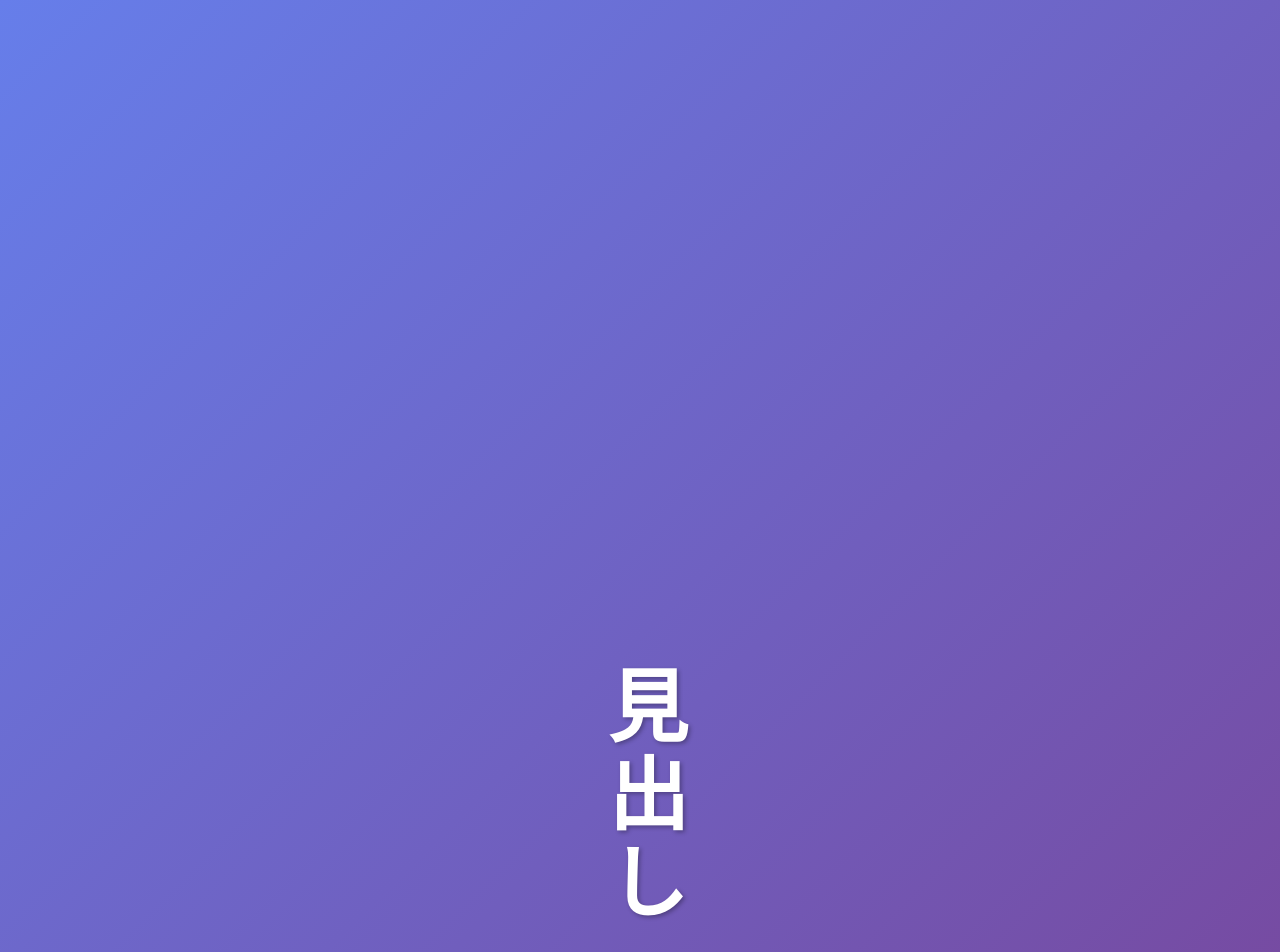
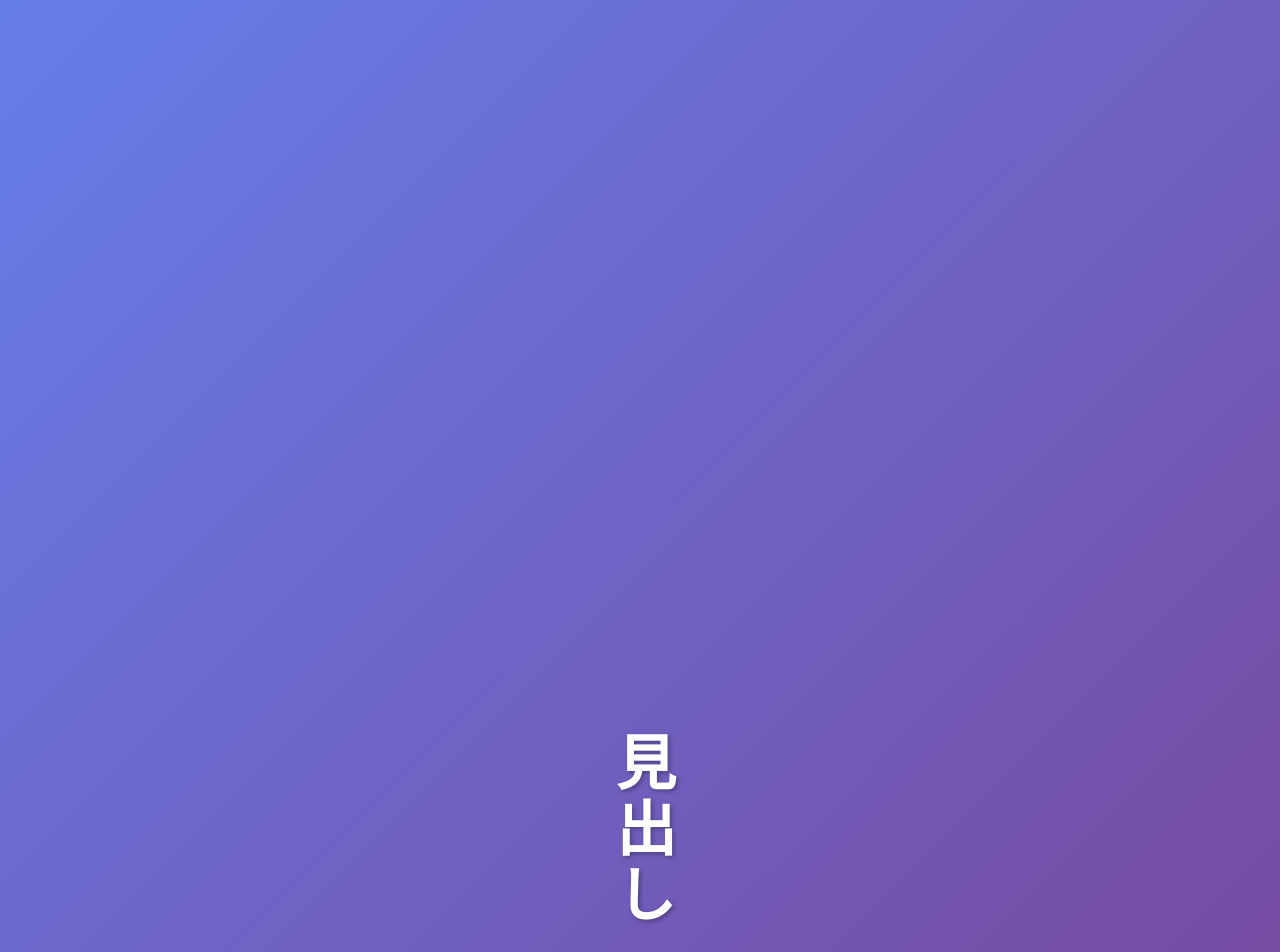
Before and after one commit to komorichufuture/MOBAIRU-MITAMEchecker, a plain HTML site: page index.html in a window 1280 px wide. Shown: the top 952 px of the page. Drawn offline with Linux system fonts and the light colour scheme.

Commit message:
Reduce font size of vertical title to 60px

```diff
--- a/index.html
+++ b/index.html
@@ -31,7 +31,7 @@
         /* 縦書きタイトル */
         .vertical-title {
             writing-mode: vertical-rl;
-            font-size: 80px;
+            font-size: 60px;
             color: white;
             font-weight: bold;
             letter-spacing: 0.1em;
```
